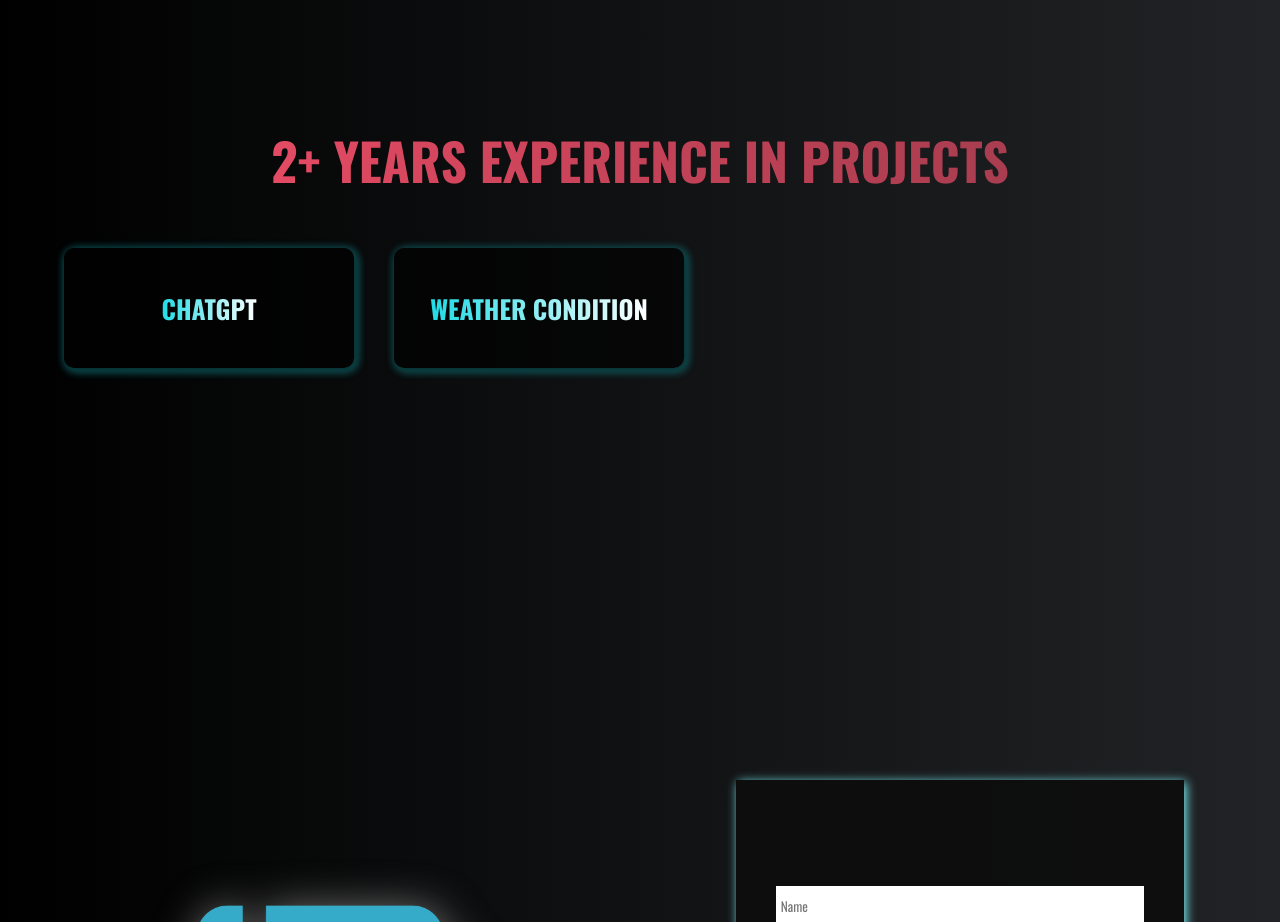
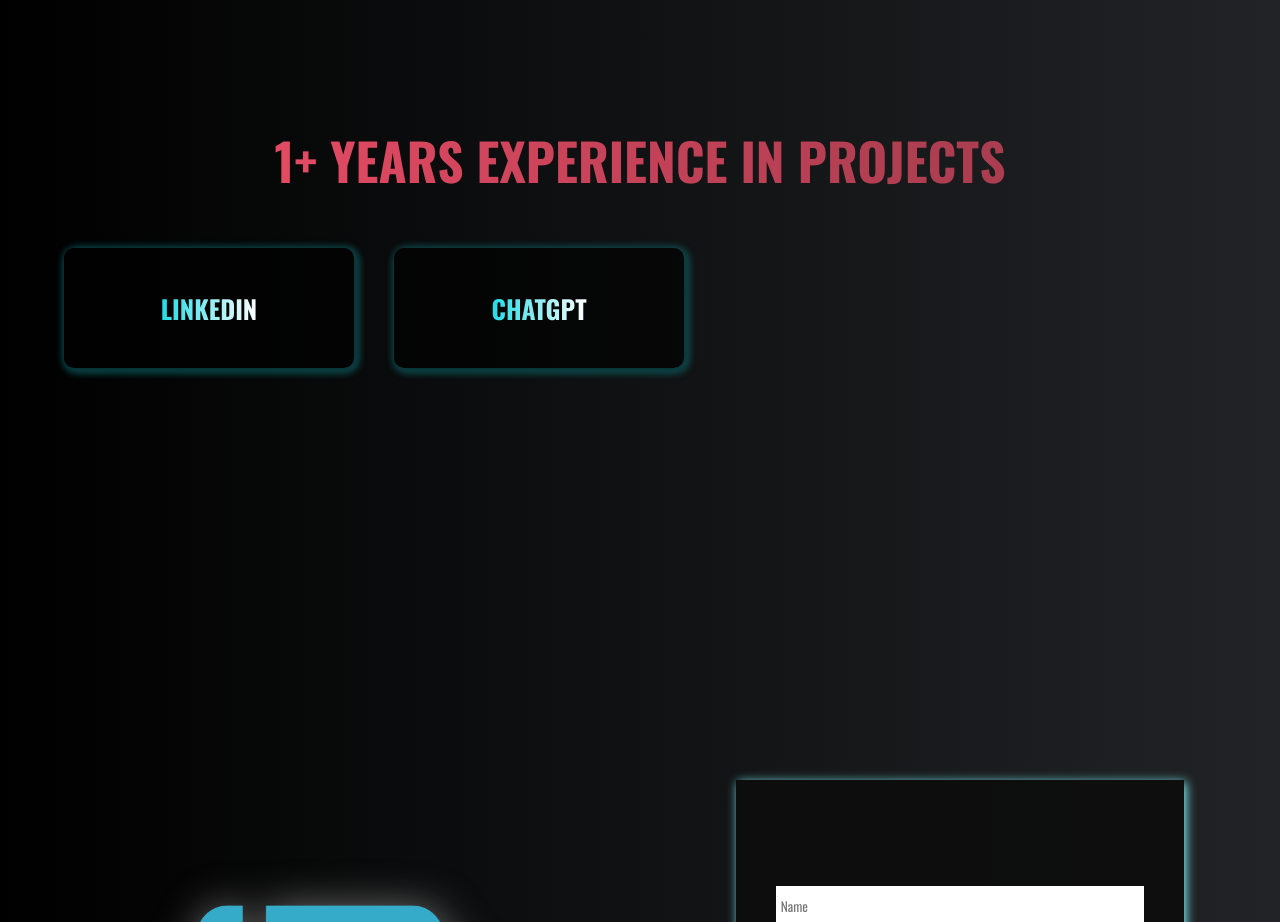
Before and after one commit to pritishraj01/Portfolio, a React (Vite) app: page / in a window 1280 px wide. Shown: the part 1740-2662 px from the top of the page. Built offline with nearby package versions, Linux system fonts and the light colour scheme.

Commit message:
initial commit

```diff
--- a/src/components/Card/Card.css
+++ b/src/components/Card/Card.css
@@ -23,7 +23,7 @@
 width: 80%;
 }
 
-#weather img{
+#linkedin img{
 width: 40%;
 height: 100%;
 }
@@ -31,23 +31,6 @@
 #chatgpt img{
 width: 40%;
 height: 100%;
-}
-
-
-#voice img{
-width: 30%;
-height: 90%;
-}
-
-#dic img{
-width: 35%;
-height: 100%;
-}
-
-#game img{
-width: 60%;
-height: 100%;
-padding-top: 30px;
 }
 
 .card h1{
--- a/src/components/Projects/Projects.jsx
+++ b/src/components/Projects/Projects.jsx
@@ -9,10 +9,10 @@
 function Projects() {
   return (
     <div id='projects'>
-      <h2>2+ YEARS EXPERIENCE IN PROJECTS</h2>
+      <h2>1+ YEARS EXPERIENCE IN PROJECTS</h2>
       <div className="slider">
-        <a href='http://mychatgptai.netlify.app' target='blank' rel='noopener noreferrer'><Card title="CHATGPT" img={chatgpt} id="chatgpt" /></a>
-        <a href='https://linkedin-frontend-6grn.onrender.com' target='blank' rel='noopener noreferrer'><Card title="WEATHER CONDITION" img={linkedIn} id="weather" /></a>
+        <a href='https://linkedin-frontend-6grn.onrender.com' target='blank' rel='noopener noreferrer'><Card title="LINKEDIN" img={linkedIn} id="linkedin" /></a>
+        <a href='https://gemini-5z3p.onrender.com' target='blank' rel='noopener noreferrer'><Card title="CHATGPT" img={chatgpt} id="chatgpt" /></a>
       </div>
     </div>
   )
```
Also changed, not shown: src/assets/linkedin.png.
